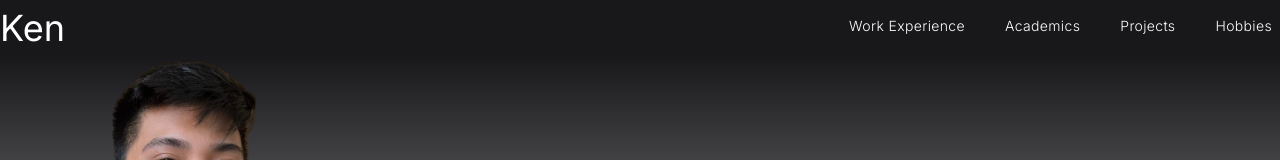
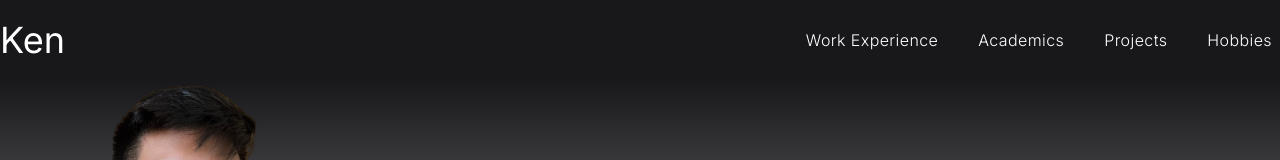
Before and after one commit to kankenny/personal-website, a Next.js app: page / in a window 1280 px wide. Shown: the top 160 px of the page. Built offline with nearby package versions, Linux system fonts and the light colour scheme.

Commit message:
Establish routes via the Link component provided by NextJS

```diff
--- a/src/components/layout/footer/Footer.tsx
+++ b/src/components/layout/footer/Footer.tsx
@@ -3,7 +3,7 @@ import FooterContent from './FooterContent'
 
 const Footer = () => {
 	return (
-		<div className="bg-zinc-900 text-zinc-100 sticky top-[100vh]">
+		<div className="bg-zinc-900 text-zinc-100 sticky top-[100vh] py-5">
 			<FooterContent />
 		</div>
 	)
--- a/src/components/layout/header/Header.tsx
+++ b/src/components/layout/header/Header.tsx
@@ -4,7 +4,7 @@ import HeaderContent from './HeaderContent'
 
 const Header = () => {
 	return (
-		<div className="bg-zinc-900 text-white">
+		<div className="bg-zinc-900 text-white py-5">
 			<HeaderContent />
 		</div>
 	)
--- a/src/components/layout/header/HeaderContent.tsx
+++ b/src/components/layout/header/HeaderContent.tsx
@@ -3,7 +3,7 @@ import LinkMenu from '../link-menu/LinkMenu'
 
 const HeaderContent = () => {
 	return (
-		<header className="container flex justify-between mx-auto py-2">
+		<header className="container flex justify-between mx-auto">
 			<div className="text-4xl">Ken</div>
 			<LinkMenu areHeaderLinks={true}></LinkMenu>
 		</header>
--- a/src/components/layout/link-menu/LinkItem.tsx
+++ b/src/components/layout/link-menu/LinkItem.tsx
@@ -1,20 +1,28 @@
-import React from 'react'
+import React, { MouseEventHandler } from 'react'
 
 type Props = {
+	onClick?: MouseEventHandler
+	href?: string
 	linkText: string
-	isSelected: boolean
-	id: string
 }
 
-const LinkItem = ({ linkText, isSelected, id }: Props) => {
-	return (
-		<li
-			className="p-2 text-sm duration-200 hover:scale-110 cursor-pointer text-center font-light tracking-wide select-none"
-			key={id}
-		>
-			{linkText}
-		</li>
-	)
-}
+type Ref = HTMLAnchorElement
+
+const LinkItem = React.forwardRef<Ref, Props>(
+	({ onClick, href, linkText }, ref) => {
+		return (
+			<a
+				className="p-2 text-md duration-200 hover:scale-110 cursor-pointer text-center font-light tracking-wide select-none"
+				onClick={onClick}
+				href={href}
+				ref={ref}
+			>
+				{linkText}
+			</a>
+		)
+	}
+)
+
+LinkItem.displayName = 'LinkItem'
 
 export default LinkItem
--- a/src/components/layout/link-menu/Links.tsx
+++ b/src/components/layout/link-menu/Links.tsx
@@ -1,4 +1,5 @@
 import { Fragment } from 'react'
+import Link from 'next/link'
 
 import LinkClass from '@/utils/data-models/LinkClass'
 import LinkItem from './LinkItem'
@@ -18,14 +19,18 @@ const Links = ({ areHeaderLinks }: Props) => {
 
 	return (
 		<LinkItemsContainer areHeaderLinks={areHeaderLinks}>
-			{links.map((link) => (
-				<LinkItem
-					linkText={link.linkText}
-					isSelected={link.isSelected}
-					id={link.linkText}
-					key={link.linkText}
-				/>
-			))}
+			<Link href="/work-experience" passHref legacyBehavior>
+				<LinkItem linkText="Work Experience"></LinkItem>
+			</Link>
+			<Link href="/academics" passHref legacyBehavior>
+				<LinkItem linkText="Academics"></LinkItem>
+			</Link>
+			<Link href="/projects" passHref legacyBehavior>
+				<LinkItem linkText="Projects"></LinkItem>
+			</Link>
+			<Link href="/hobbies" passHref legacyBehavior>
+				<LinkItem linkText="Hobbies"></LinkItem>
+			</Link>
 		</LinkItemsContainer>
 	)
 }
```
Also changed, not shown: src/pages/api/hello.ts (+4 -4 lines).
